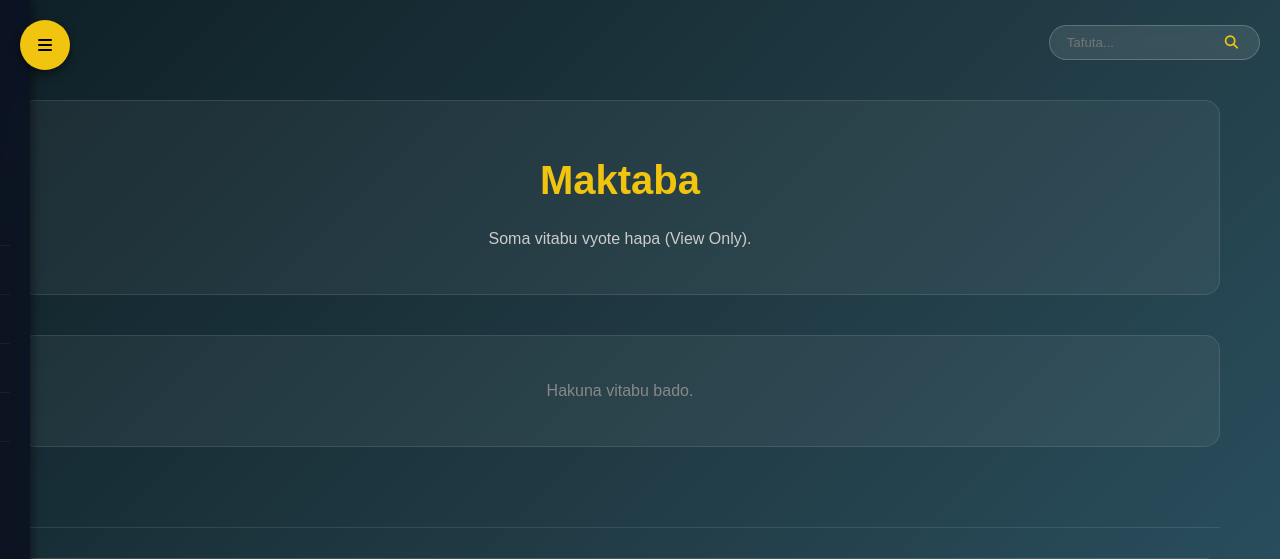
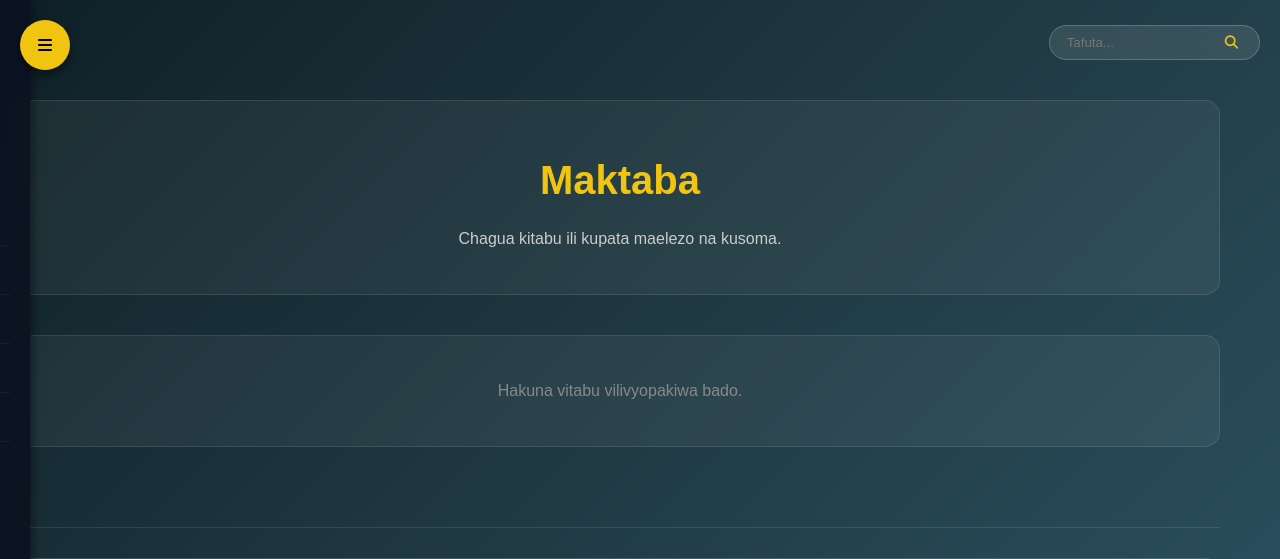
Before and after one commit to abdondismas0-hub/impactful-mind-web, a Flask app: page /library in a window 1280 px wide. Shown: the top 559 px of the page. Run offline with Flask 3, Linux system fonts and the light colour scheme; data that the repository does not hold is empty.

Commit message:
Update library.html

```diff
--- a/templates/library.html
+++ b/templates/library.html
@@ -4,7 +4,7 @@
 <div style="padding-top: 20px;">
     <div class="glass-panel" style="text-align: center; margin-bottom: 40px;">
         <h1 style="color: var(--accent); font-size: 2.5rem;">Maktaba</h1>
-        <p style="color: #ccc;">Soma vitabu vyote hapa (View Only).</p>
+        <p style="color: #ccc;">Chagua kitabu ili kupata maelezo na kusoma.</p>
     </div>
 
     <div style="display: grid; grid-template-columns: repeat(auto-fit, minmax(300px, 1fr)); gap: 30px;">
@@ -20,16 +20,15 @@
 
             <h3 style="color: #fff; margin-bottom: 5px;">{{ book.title }}</h3>
             <p style="color: #aaa; font-size: 0.9rem; margin-bottom: 15px;">Mwandishi: {{ book.author }}</p>
-            <p style="color: #ddd; font-size: 0.9rem; line-height: 1.5; margin-bottom: 20px; flex-grow: 1;">{{ book.description[:100] }}...</p>
 
-            <!-- KITUFE CHA KUSOMA (HAKUNA DOWNLOAD) -->
+            <!-- KITUFE CHA KUFUNGUA (DETAILS) -->
             <a href="{{ url_for('read_book', book_id=book.id) }}" class="btn" style="width: 100%; text-align: center; background-color: #3498db; color: white; text-decoration: none;">
-                <i class="fas fa-book-open"></i> Soma Kitabu
+                <i class="fas fa-info-circle"></i> Fungua Kitabu
             </a>
         </div>
         {% else %}
         <div class="glass-panel" style="grid-column: 1 / -1; text-align: center;">
-            <p style="color: #888;">Hakuna vitabu bado.</p>
+            <p style="color: #888;">Hakuna vitabu vilivyopakiwa bado.</p>
         </div>
         {% endfor %}
     </div>
```
